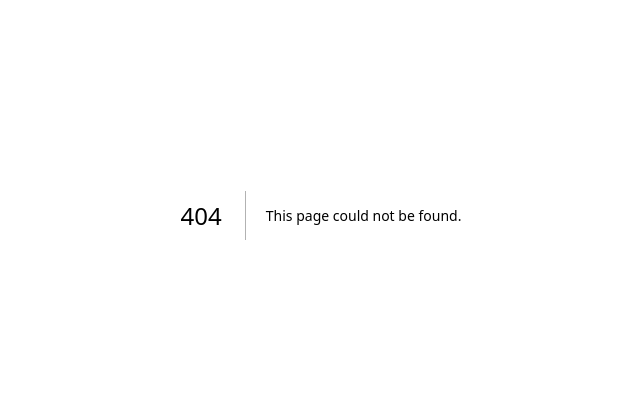
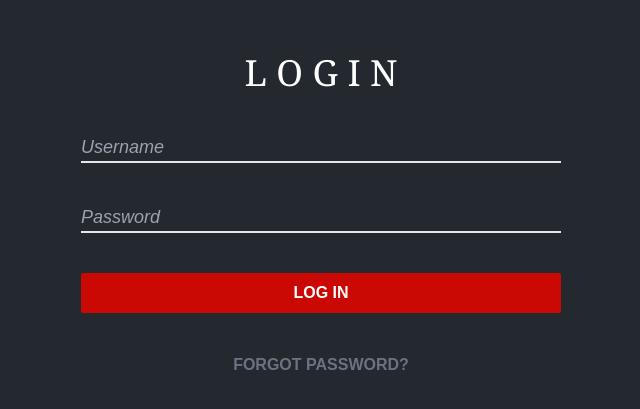
Before and after one commit to Anshz7/FinFo, a Next.js app in the folder frontend/: page /admin/login in a window 1280 px wide. Before the commit this address had no page. Shown: the part 185-594 px from the top of the page, without its empty margins (319-959 px from the left). Built offline with nearby package versions, Linux system fonts and the light colour scheme.

Commit message:
login page

```diff
--- /dev/null
+++ b/frontend/pages/admin/login.js
@@ -0,0 +1,32 @@
+export default function LoginPage() {
+    return (
+      <div className="h-screen overflow-hidden flex items-center justify-center bg-[#edf2f7]">
+        <main className="mx-auto flex min-h-screen w-full items-center justify-center bg-[#23292f] text-white">
+          <section className="flex w-[30rem] flex-col space-y-10">
+            <div className="text-center text-4xl font-serif">L O G I N</div>
+            <div className="w-full transform border-b-2 bg-transparent text-lg duration-300 focus-within:border-indigo-500">
+              <input
+                type="text"
+                placeholder="Username"
+                className="w-full border-none bg-transparent outline-none placeholder:italic focus:outline-none"
+              />
+            </div>
+            <div className="w-full transform border-b-2 bg-transparent text-lg duration-300 focus-within:border-indigo-500">
+              <input
+                type="password"
+                placeholder="Password"
+                className="w-full border-none bg-transparent outline-none placeholder:italic focus:outline-none"
+              />
+            </div>
+            <button className="transform rounded-sm bg-[#ca0905] py-2 font-bold duration-300 hover:bg-[#ca0805bc]">
+              LOG IN
+            </button>
+            <a href="#" className="transform text-center font-semibold text-gray-500 duration-300 hover:text-gray-300">
+              FORGOT PASSWORD?
+            </a>
+
+          </section>
+        </main>
+      </div>
+    );
+  }
```
Also changed, not shown: frontend/pages/admin/dashboard.js (renamed from frontend/pages/admin/index.js).
